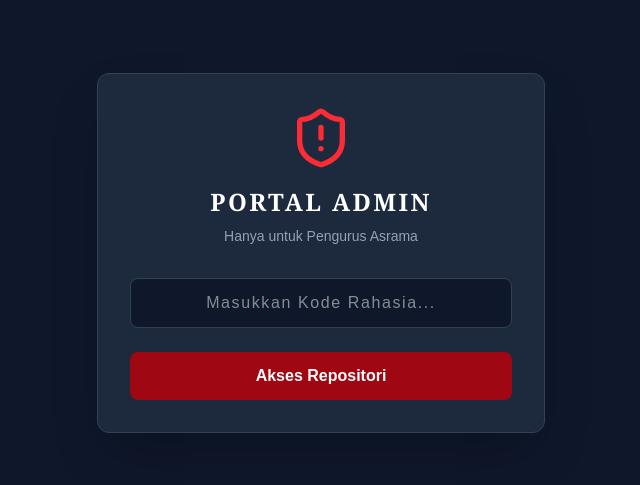
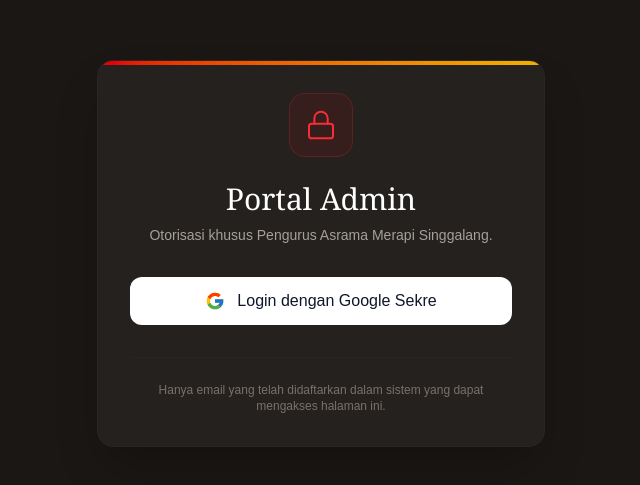
Before and after one commit to sekremersi-tech/asrama-mersi, a Next.js app: page /admin/login in a window 1280 px wide. Shown: the part 147-632 px from the top of the page, without its empty margins (319-959 px from the left). Built offline with nearby package versions, Linux system fonts and the light colour scheme.

Commit message:
Update page.js

```diff
--- a/src/app/admin/login/page.js
+++ b/src/app/admin/login/page.js
@@ -1,55 +1,95 @@
-// src/app/admin/login/page.js
 "use client";
 
 import { useState } from "react";
 import { useRouter } from "next/navigation";
-import { ShieldAlert } from "lucide-react";
+import { auth } from "@/lib/firebase";
+import { GoogleAuthProvider, signInWithPopup, signOut } from "firebase/auth";
 
 export default function AdminLogin() {
-  const [password, setPassword] = useState("");
-  const [error, setError] = useState(false);
+  const [error, setError] = useState("");
+  const [isLoading, setIsLoading] = useState(false);
   const router = useRouter();
 
-  const handleLogin = (e) => {
-    e.preventDefault();
-    if (password === "SEKREMERSI123") {
-      // Simpan sesi admin sederhana ke sessionStorage
-      sessionStorage.setItem("adminMersiAuth", "true");
-      router.push("/admin/dashboard");
-    } else {
-      setError(true);
-      setPassword("");
+  const handleGoogleLogin = async () => {
+    setIsLoading(true);
+    setError("");
+    const provider = new GoogleAuthProvider();
+
+    try {
+      const result = await signInWithPopup(auth, provider);
+      const user = result.user;
+
+      // --- BAGIAN PALING PENTING: FILTER AKUN SEKRE ---
+      // Ganti email di bawah ini dengan email asli milik Sekretariat Asrama!
+      const emailSekre = "kontak@merapisinggalang.com";
+
+      if (user.email === emailSekre) {
+        // Jika email cocok, izinkan masuk ke dashboard
+        router.push("/admin/dashboard");
+      } else {
+        // Jika ada warga atau orang luar mencoba login pakai email pribadinya
+        await signOut(auth);
+        setError("Akses ditolak! Anda harus menggunakan akun Google resmi Sekretariat Asrama.");
+      }
+    } catch (err) {
+      setError("Gagal login dengan Google. Pastikan popup browser tidak diblokir.");
+      console.error(err);
+    } finally {
+      setIsLoading(false);
     }
   };
 
   return (
-    <div className="min-h-screen bg-slate-900 flex items-center justify-center p-4">
-      <div className="bg-slate-800 p-8 rounded-xl shadow-2xl w-full max-w-md border border-slate-700">
-        <div className="flex flex-col items-center mb-8">
-          <ShieldAlert className="text-red-500 w-16 h-16 mb-4" />
-          <h1 className="text-2xl font-bold text-white tracking-widest font-serif">PORTAL ADMIN</h1>
-          <p className="text-slate-400 text-sm mt-2">Hanya untuk Pengurus Asrama</p>
+    <div className="min-h-screen bg-[#1a1715] flex flex-col items-center justify-center p-4">
+      <div className="w-full max-w-md bg-[#24211f] rounded-2xl shadow-2xl border border-stone-800 p-8 text-center relative overflow-hidden">
+
+        {/* Dekorasi Garis Atas */}
+        <div className="absolute top-0 left-0 w-full h-1 bg-gradient-to-r from-red-600 to-yellow-500"></div>
+
+        <div className="w-16 h-16 bg-red-900/20 rounded-2xl flex items-center justify-center mx-auto mb-6 border border-red-500/20">
+          <svg width="32" height="32" viewBox="0 0 24 24" fill="none" stroke="currentColor" strokeWidth="1.5" strokeLinecap="round" strokeLinejoin="round" className="text-red-500">
+            <rect x="3" y="11" width="18" height="11" rx="2" ry="2"></rect>
+            <path d="M7 11V7a5 5 0 0 1 10 0v4"></path>
+          </svg>
         </div>
 
-        <form onSubmit={handleLogin} className="space-y-6">
-          <div>
-            <input
-              type="password"
-              placeholder="Masukkan Kode Rahasia..."
-              value={password}
-              onChange={(e) => setPassword(e.target.value)}
-              className="w-full px-4 py-3 bg-slate-900 border border-slate-700 rounded-lg text-white focus:outline-none focus:border-red-500 focus:ring-1 focus:ring-red-500 text-center tracking-widest"
-              required
-            />
-            {error && <p className="text-red-500 text-sm mt-2 text-center">Kode otentikasi tidak valid!</p>}
+        <h1 className="text-2xl md:text-3xl font-serif text-white mb-2">Portal Admin</h1>
+        <p className="text-stone-400 text-sm mb-8">Otorisasi khusus Pengurus Asrama Merapi Singgalang.</p>
+
+        {error && (
+          <div className="bg-red-900/30 border border-red-500/50 text-red-400 text-sm p-3 rounded-lg mb-6 text-left flex items-start gap-2">
+            <svg width="18" height="18" viewBox="0 0 24 24" fill="none" stroke="currentColor" strokeWidth="2" strokeLinecap="round" strokeLinejoin="round" className="shrink-0 mt-0.5"><circle cx="12" cy="12" r="10"></circle><line x1="12" y1="8" x2="12" y2="12"></line><line x1="12" y1="16" x2="12.01" y2="16"></line></svg>
+            <span>{error}</span>
           </div>
-          <button
-            type="submit"
-            className="w-full bg-red-800 hover:bg-red-700 text-white font-bold py-3 px-4 rounded-lg transition-colors"
-          >
-            Akses Repositori
-          </button>
-        </form>
+        )}
+
+        <button
+          onClick={handleGoogleLogin}
+          disabled={isLoading}
+          className="w-full bg-white hover:bg-gray-100 text-slate-900 font-medium py-3 px-4 rounded-xl flex items-center justify-center gap-3 transition-colors disabled:opacity-70 disabled:cursor-not-allowed"
+        >
+          {isLoading ? (
+            <svg className="animate-spin h-5 w-5 text-slate-900" xmlns="http://www.w3.org/2000/svg" fill="none" viewBox="0 0 24 24">
+              <circle className="opacity-25" cx="12" cy="12" r="10" stroke="currentColor" strokeWidth="4"></circle>
+              <path className="opacity-75" fill="currentColor" d="M4 12a8 8 0 018-8V0C5.373 0 0 5.373 0 12h4zm2 5.291A7.962 7.962 0 014 12H0c0 3.042 1.135 5.824 3 7.938l3-2.647z"></path>
+            </svg>
+          ) : (
+            <>
+              {/* Ikon Google SVG Murni */}
+              <svg xmlns="http://www.w3.org/2000/svg" viewBox="0 0 48 48" width="20px" height="20px">
+                <path fill="#FFC107" d="M43.611,20.083H42V20H24v8h11.303c-1.649,4.657-6.08,8-11.303,8c-6.627,0-12-5.373-12-12c0-6.627,5.373-12,12-12c3.059,0,5.842,1.154,7.961,3.039l5.657-5.657C34.046,6.053,29.268,4,24,4C12.955,4,4,12.955,4,24c0,11.045,8.955,20,20,20c11.045,0,20-8.955,20-20C44,22.659,43.862,21.35,43.611,20.083z"/>
+                <path fill="#FF3D00" d="M6.306,14.691l6.571,4.819C14.655,15.108,18.961,12,24,12c3.059,0,5.842,1.154,7.961,3.039l5.657-5.657C34.046,6.053,29.268,4,24,4C16.318,4,9.656,8.337,6.306,14.691z"/>
+                <path fill="#4CAF50" d="M24,44c5.166,0,9.86-1.977,13.409-5.192l-6.19-5.238C29.211,35.091,26.715,36,24,36c-5.202,0-9.619-3.317-11.283-7.946l-6.522,5.025C9.505,39.556,16.227,44,24,44z"/>
+                <path fill="#1976D2" d="M43.611,20.083H42V20H24v8h11.303c-0.792,2.237-2.231,4.166-4.087,5.571c0.001-0.001,0.002-0.001,0.003-0.002l6.19,5.238C36.971,39.205,44,34,44,24C44,22.659,43.862,21.35,43.611,20.083z"/>
+              </svg>
+              Login dengan Google Sekre
+            </>
+          )}
+        </button>
+
+        <div className="mt-8 pt-6 border-t border-stone-800 text-stone-500 text-xs">
+          Hanya email yang telah didaftarkan dalam sistem yang dapat mengakses halaman ini.
+        </div>
       </div>
     </div>
   );
```
